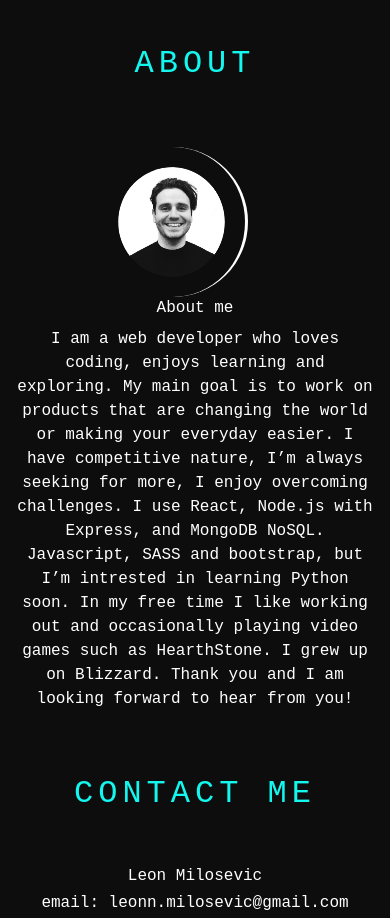
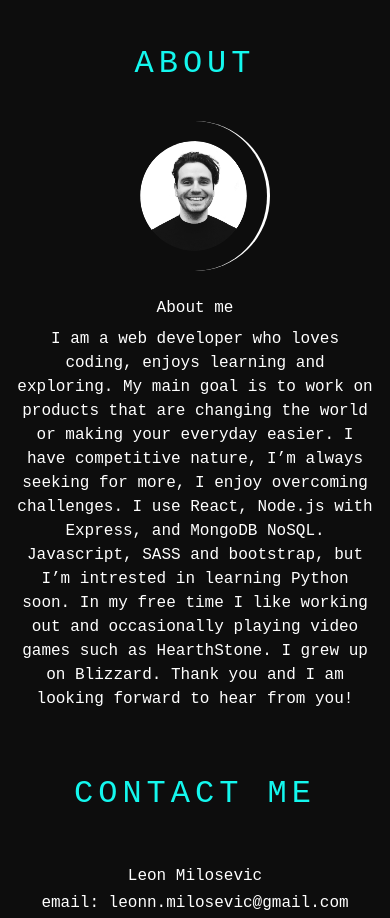
Before and after one commit to LeonMilosevic/portfolio, a React (Create React App) app: page / in a window 390 px wide. Shown: the part 2553-3471 px from the top of the page. Built offline with nearby package versions, Linux system fonts and the light colour scheme; the HTML template or start-up script is replaced by a standard one; a web font is replaced by a local one.

Commit message:
image-fix

```diff
--- a/src/App.css
+++ b/src/App.css
@@ -305,6 +305,8 @@ body {
 /* about me */
 
 .about-me-img {
+  position: relative;
+  transform: translate(-50%, 20%);
   width: 250px;
   height: 250px;
   padding: 20px;
@@ -448,11 +450,21 @@ body {
     height: 100px;
   }
   .about-me-img {
-    position: absolute;
-    left: 25%;
-    top: 35%;
-    width: 150px;
-    height: 150px;
+    position: relative;
+    transform: translate(-50%, 20%);
+    width: 250px;
+    height: 250px;
+    padding: 20px;
+    border-right: 3px solid #ffffff;
+    border-radius: 50%;
+  }
+}
+@media only screen and (max-width: 1000px) {
+  .about-me-img {
+    position: relative;
+    transform: translate(-50%, 50%);
+    width: 250px;
+    height: 250px;
     padding: 20px;
     border-right: 3px solid #ffffff;
     border-radius: 50%;
@@ -511,4 +523,14 @@ body {
   .contact-wrapper {
     border: 0px solid #ffffff;
   }
+
+  .about-me-img {
+    position: relative;
+    transform: translate(0%, 20%);
+    width: 150px;
+    height: 150px;
+    padding: 20px;
+    border-right: 3px solid #ffffff;
+    border-radius: 50%;
+  }
 }
```
